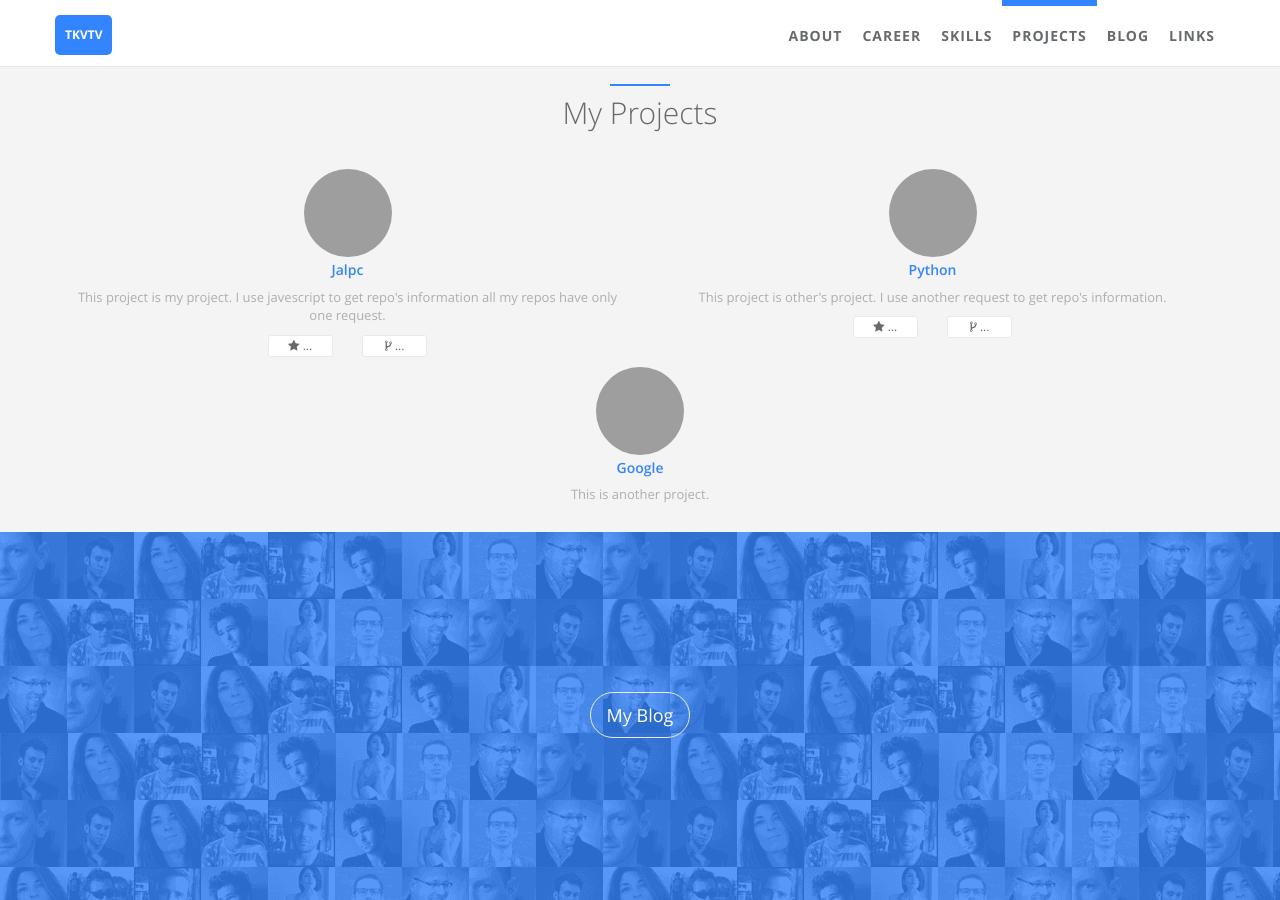
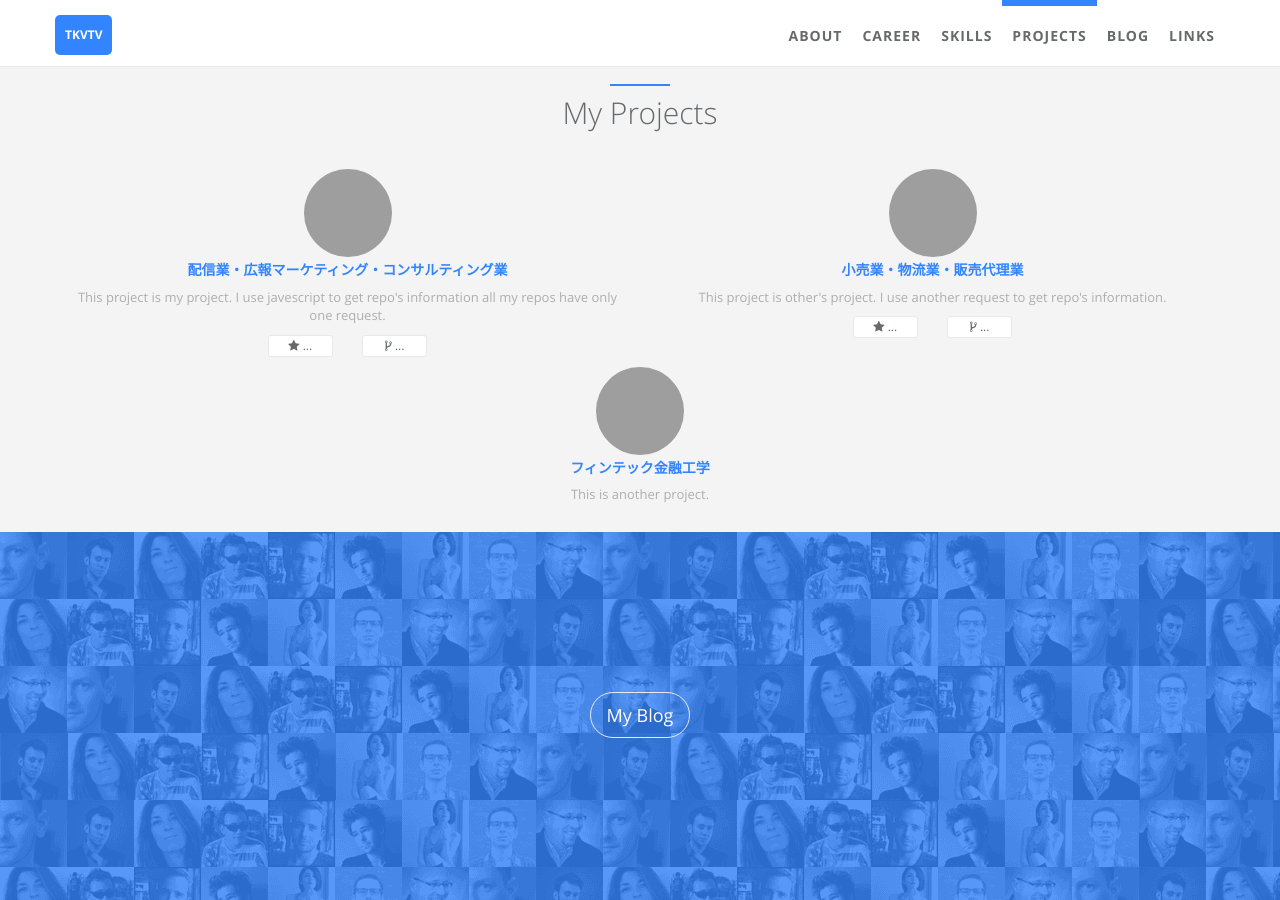
Before and after one commit to takagotch/o23829, a Jekyll site: the page built from index.html, in a window 1280 px wide and 900 px high, scrolled down 2109 px. Built offline with Jekyll 4.4.1, drawn with Linux system fonts in a browser that asks for light colours.

Commit message:
Update projects.yml

```diff
--- a/_data/index/projects.yml
+++ b/_data/index/projects.yml
@@ -1,22 +1,22 @@
 # projects section data
 # If you don't have language feature(language.yml is empty), ignore "i18n" items
 # Suggest projects' img be located at '/static/assets/img/landing', and edit following img items.
-- name: Jalpc
+- name: 配信業・広報マーケティング・コンサルティング業
   i18n: jalpc
   gh_user: jarrekk
   repo: Jalpc
   img: /static/assets/img/landing/jekyll.png
   desc: This project is my project. I use javescript to get repo's information all my repos have only one request.
 
-- name: Python
+- name: 小売業・物流業・販売代理業
   i18n: cpython
   gh_user: python
   repo: cpython
   img: /static/assets/img/landing/python.png
   desc: This project is other's project. I use another request to get repo's information.
 
-- name: Google
+- name: フィンテック金融工学
   i18n: google
-  url: https://google.com
+  url: https://takagotch.github.io/page180
   img: /static/assets/img/landing/google.png
   desc: This is another project.
```
